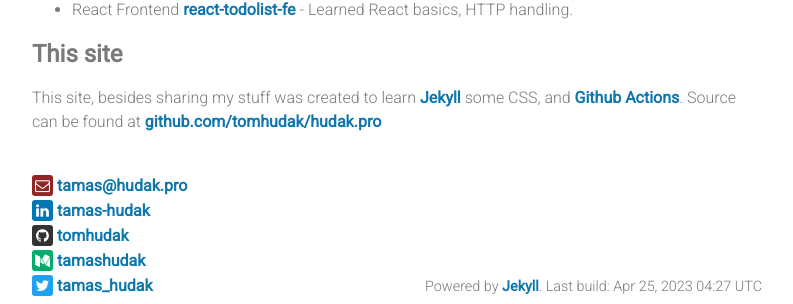
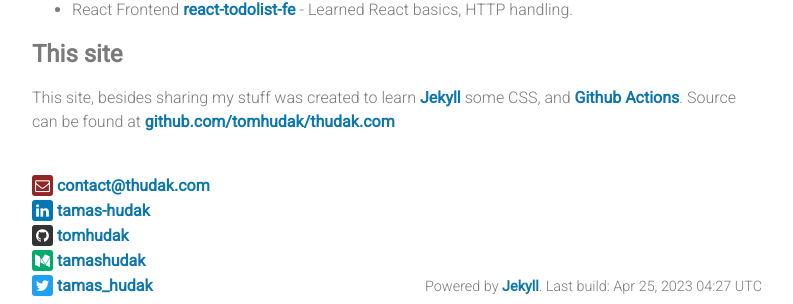
Before and after one commit to tomhudak/thudak.com, a Jekyll site: the page built from projects.md, in a window 1280 px wide and 900 px high, scrolled down 803 px. Shown: the part 585-889 px from the top of the window, without its empty margins (243-1036 px from the left). Built offline with Jekyll 4.4.1, drawn with Linux system fonts in a browser that asks for light colours; some of the changed text lies outside the part shown.

Commit message:
update to thudak.com

```diff
--- a/_config.yml
+++ b/_config.yml
@@ -1,8 +1,8 @@
 # Site settings
 title: Tamas Hudak
-email: tamas@hudak.pro
-description: "Software Engineer"
-url: "https://hudak.pro"
+email: contact@thudak.com
+description: "Freelance Software Engineer"
+url: "https://thudak.com"
 baseurl: ""
 github-username: tomhudak
 twitter-username: tamas_hudak
--- a/projects.md
+++ b/projects.md
@@ -30,4 +30,4 @@ With this setup, besides the language basics, I can get to know how routing, CRU
 
 ## This site
 
-This site, besides sharing my stuff was created to learn [Jekyll](https://jekyllrb.com/) some CSS, and [Github Actions](https://github.com/features/actions). Source can be found at [github.com/tomhudak/hudak.pro](https://github.com/tomhudak/hudak.pro)
+This site, besides sharing my stuff was created to learn [Jekyll](https://jekyllrb.com/) some CSS, and [Github Actions](https://github.com/features/actions). Source can be found at [github.com/tomhudak/thudak.com](https://github.com/tomhudak/thudak.com)
--- a/robots.txt
+++ b/robots.txt
@@ -1,4 +1,4 @@
-Sitemap: https://hudak.pro/sitemap.xml
+Sitemap: https://thudak.com/sitemap.xml
 
 User-agent: *
 Disallow:
```
Also changed, not shown: .github/workflows/jekyll.yml, Gemfile.lock, README.md.
